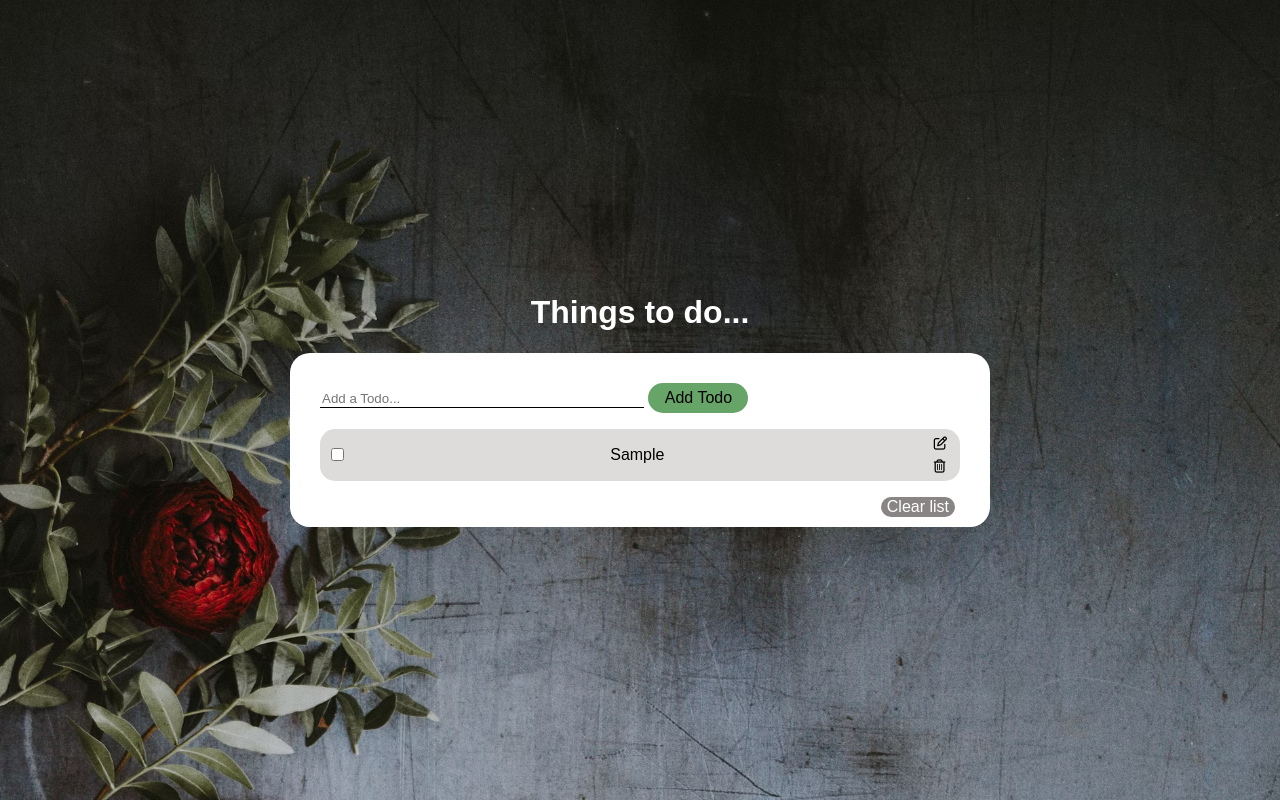
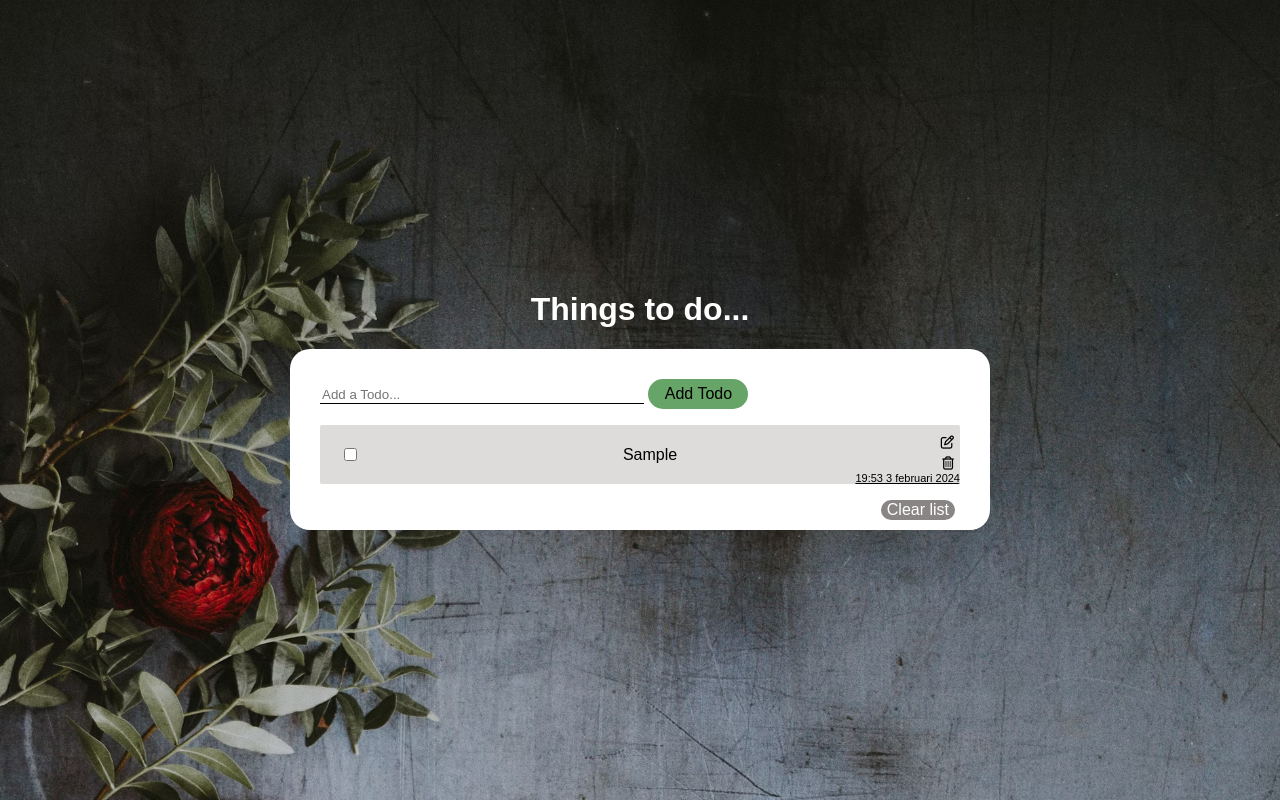
Before and after one commit to Luayasaadsson/todo-list, a website built with Vite: page todo-list/index.html in a window 1280 px wide. Both pictures are taken after typing "Sample" into the empty fields and a click on the button "Add Todo". Built offline with nearby package versions, Linux system fonts and the light colour scheme.

Commit message:
Lagt in datum och tid för varje todo

```diff
--- a/todo-list/src/css/style.css
+++ b/todo-list/src/css/style.css
@@ -58,17 +58,26 @@ li {
   display: flex;
   justify-content: space-between;
   align-items: center;
+  position: relative;
   overflow: auto;
   margin-bottom: 10px;
-  padding: 7px;
+  padding: 20px;
   background-color: rgb(222, 219, 219);
-  border-radius: 15px;
+  border-radius: 2px;
   gap: 10px;
 }
 
 span {
   overflow-wrap: break-word;
-  max-width: 70%;
+  max-width: 35%;
+}
+
+.date-time {
+  position: absolute;
+  right: 0;
+  bottom: 0;
+  font-size: 11px;
+  text-decoration: underline;
 }
 
 input[type="checkbox"] {
@@ -82,11 +91,13 @@ input[type="checkbox"] {
   background: transparent;
   border: none;
   cursor: pointer;
-  margin-bottom: 8px;
+  margin-top: -20px;
+  position: absolute;
+  right: 0;
 }
 
 .todo-buttons button:last-child {
-  margin-bottom: 0;
+  margin-top: 1px;
 }
 
 .completed {
--- a/todo-list/src/script.ts
+++ b/todo-list/src/script.ts
@@ -3,6 +3,7 @@ type Todo = {
   text: string;
   completed: boolean;
   editing?: boolean; // Lägger till en valfri flagga för redigering
+  createdAt: string;
 };
 
 let todos: Todo[] = [];
@@ -38,13 +39,28 @@ function addTodo(): void {
   if (!text) {
     alert("Det finns inga todos att lägga till.");
   } else {
-    const newTodo: Todo = { id: Date.now(), text, completed: false, editing: false };
+    const now = new Date();
+    const timeOptions: Intl.DateTimeFormatOptions = { hour: '2-digit', minute: '2-digit', hour12: false };
+    const dateOptions: Intl.DateTimeFormatOptions = { year: 'numeric', month: 'long', day: 'numeric' };
+    const time = now.toLocaleTimeString('sv-SE', timeOptions);
+    const date = now.toLocaleDateString('sv-SE', dateOptions);
+    const createdAt = `${time} ${date}`;
+
+    const newTodo: Todo = {
+      id: Date.now(),
+      text,
+      completed: false,
+      editing: false,
+      createdAt: createdAt
+
+    };
     todos.unshift(newTodo);
     input.value = '';
     renderTodos();
     saveTodos();
   }
 }
+
 
 function deleteTodo(id: number): void {
   const index: number = todos.findIndex((todo: Todo) => todo.id === id);
@@ -107,6 +123,11 @@ function renderTodos(): void {
     todoButtons.appendChild(editButton);
     todoButtons.appendChild(deleteButton);
 
+    const createdAtSpan: HTMLSpanElement = document.createElement('span');
+    createdAtSpan.classList.add('date-time');
+    createdAtSpan.textContent = `${todo.createdAt}`;
+
+    li.appendChild(createdAtSpan);
     li.appendChild(checkBox);
     li.appendChild(textSpan);
     li.appendChild(todoButtons);
```
